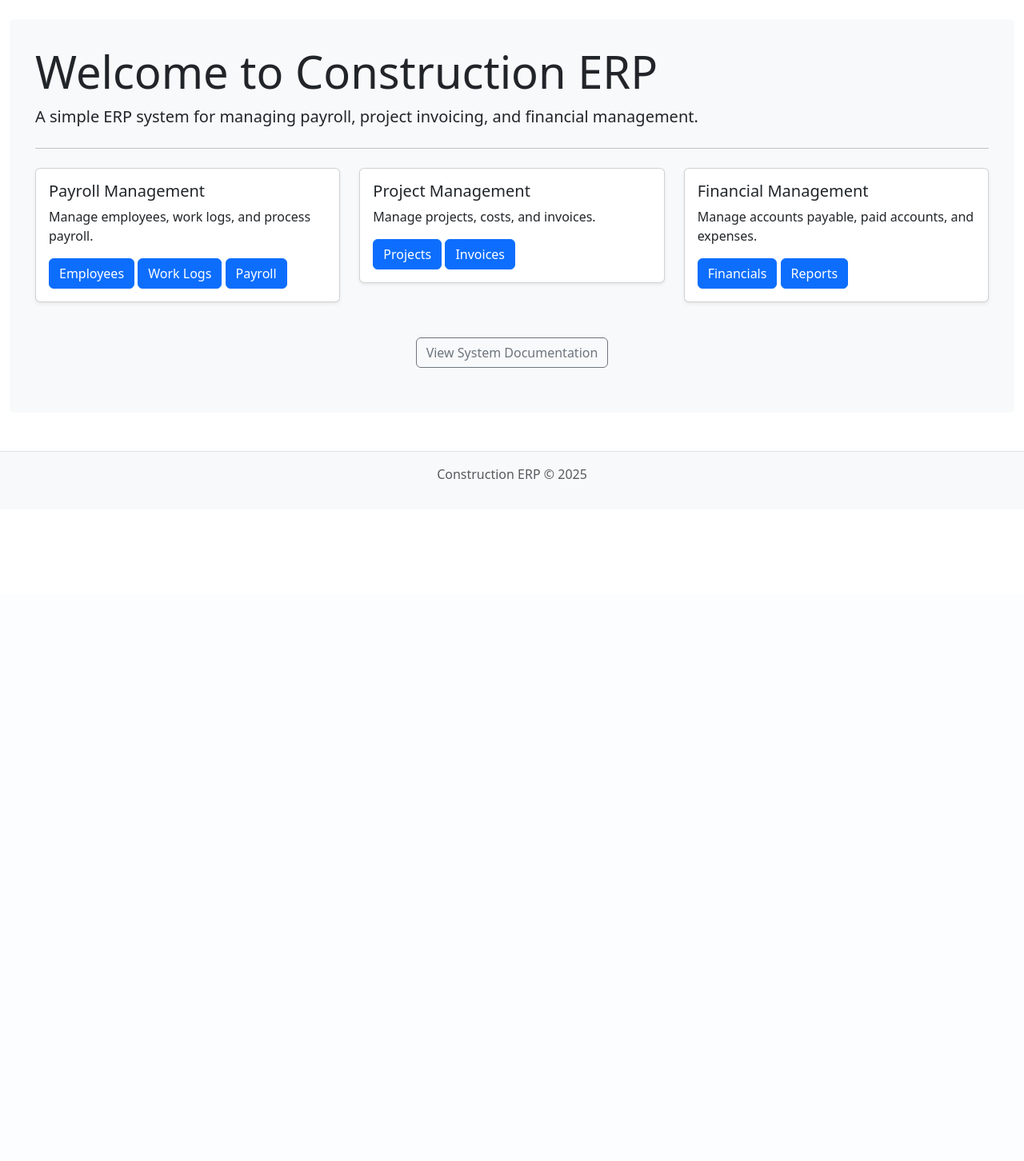
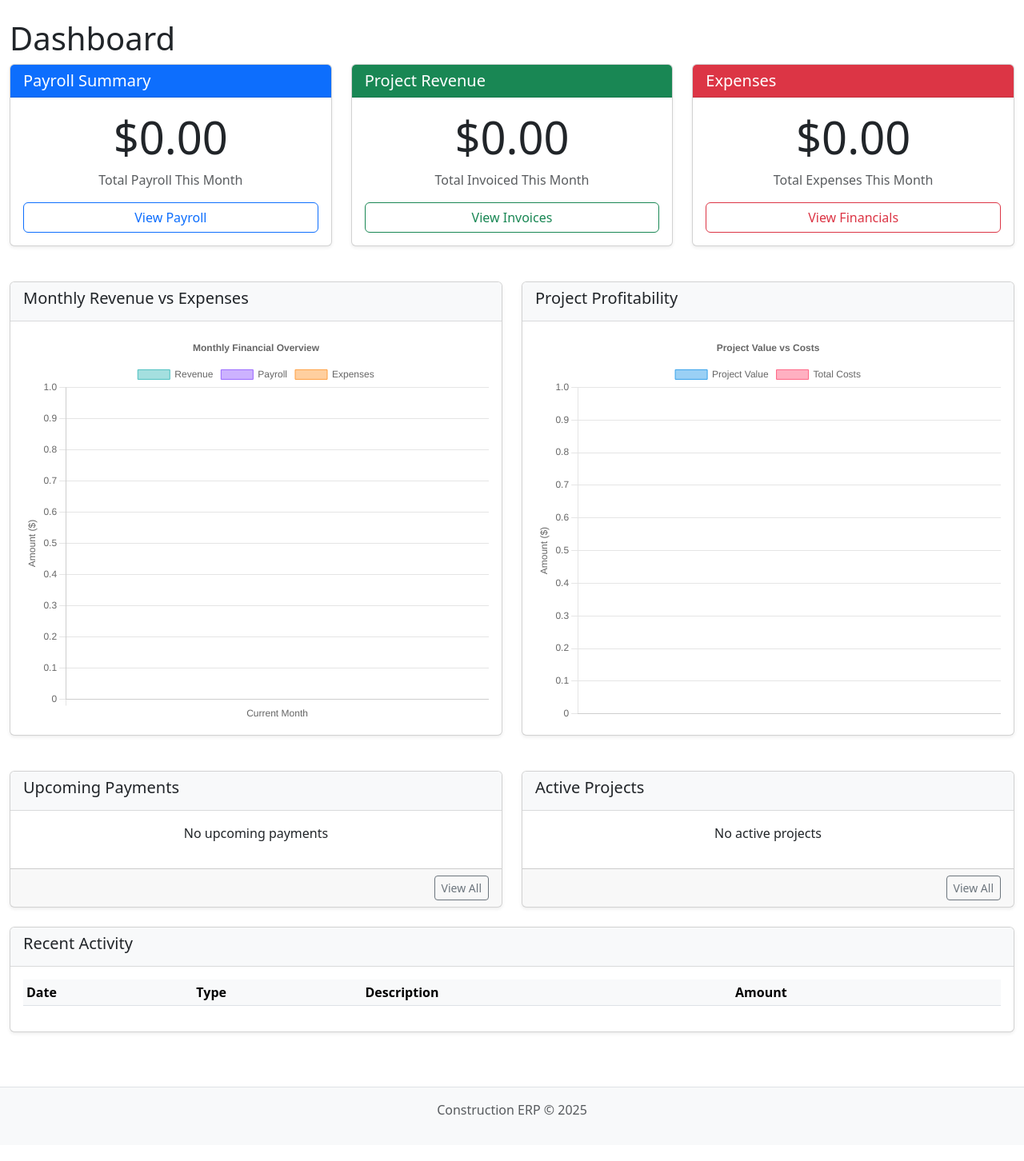
Before and after one commit to kingsmanrip/ERPinFull, a FastAPI app: page / in a window 1280 px wide. Shown: the part 56-1508 px from the top of the page at 80% size. Before the commit the page ends 655 px from the top, so only its background shows below. Run offline with FastAPI, Linux system fonts and the light colour scheme; lists and menus that the app fills with data are empty; some libraries are stand-ins or nearby versions.

Commit message:
Add interactive data visualization to dashboard with Chart.js

```diff
--- a/app.py
+++ b/app.py
@@ -74,9 +74,9 @@ async def root(request: Request, db: Session = Depends(get_db)):
         models.AccountsPayable.status == "pending"
     ).order_by(models.AccountsPayable.due_date).limit(5).all()
 
-    # Active projects
+    # Active projects (those with no end date or end date in the future)
     active_projects = db.query(models.Project).filter(
-        models.Project.end_date == None
+        (models.Project.end_date == None) | (models.Project.end_date >= today)
     ).order_by(models.Project.start_date.desc()).limit(5).all()
 
     # Recent activity (combine payments, invoices, expenses, paid accounts)
--- a/templates/base.html
+++ b/templates/base.html
@@ -8,6 +8,8 @@
     <link href="https://cdn.jsdelivr.net/npm/bootstrap@5.3.0-alpha1/dist/css/bootstrap.min.css" rel="stylesheet">
     <!-- Custom CSS -->
     <link href="{{ url_for('static', path='/css/style.css') }}" rel="stylesheet">
+    <!-- Chart.js -->
+    <script src="https://cdn.jsdelivr.net/npm/chart.js@3.7.1/dist/chart.min.js"></script>
 </head>
 <body>
     <nav class="navbar navbar-expand-lg navbar-dark bg-primary">
@@ -48,51 +50,7 @@
     </nav>
 
     <div class="container mt-4">
-        {% if active_page == 'home' %}
-            <div class="jumbotron">
-                <h1 class="display-4">Welcome to Construction ERP</h1>
-                <p class="lead">A simple ERP system for managing payroll, project invoicing, and financial management.</p>
-                <hr class="my-4">
-                <div class="row">
-                    <div class="col-md-4 mb-4">
-                        <div class="card">
-                            <div class="card-body">
-                                <h5 class="card-title">Payroll Management</h5>
-                                <p class="card-text">Manage employees, work logs, and process payroll.</p>
-                                <a href="/employees" class="btn btn-primary">Employees</a>
-                                <a href="/worklogs" class="btn btn-primary">Work Logs</a>
-                                <a href="/payroll" class="btn btn-primary">Payroll</a>
-                            </div>
-                        </div>
-                    </div>
-                    <div class="col-md-4 mb-4">
-                        <div class="card">
-                            <div class="card-body">
-                                <h5 class="card-title">Project Management</h5>
-                                <p class="card-text">Manage projects, costs, and invoices.</p>
-                                <a href="/projects" class="btn btn-primary">Projects</a>
-                                <a href="/invoices" class="btn btn-primary">Invoices</a>
-                            </div>
-                        </div>
-                    </div>
-                    <div class="col-md-4 mb-4">
-                        <div class="card">
-                            <div class="card-body">
-                                <h5 class="card-title">Financial Management</h5>
-                                <p class="card-text">Manage accounts payable, paid accounts, and expenses.</p>
-                                <a href="/financials" class="btn btn-primary">Financials</a>
-                                <a href="/reports" class="btn btn-primary">Reports</a>
-                            </div>
-                        </div>
-                    </div>
-                    <div class="col-md-12 mb-4 text-center">
-                        <a href="/documentation" class="btn btn-outline-secondary">View System Documentation</a>
-                    </div>
-                </div>
-            </div>
-        {% else %}
-            {% block content %}{% endblock %}
-        {% endif %}
+        {% block content %}{% endblock %}
     </div>
 
     <footer class="mt-5 py-3 bg-light text-center">
@@ -105,5 +63,7 @@
     <script src="https://cdn.jsdelivr.net/npm/bootstrap@5.3.0-alpha1/dist/js/bootstrap.bundle.min.js"></script>
     <!-- Custom JS -->
     <script src="{{ url_for('static', path='/js/script.js') }}"></script>
+
+    {% block scripts %}{% endblock %}
 </body>
 </html>
--- a/templates/dashboard.html
+++ b/templates/dashboard.html
@@ -43,6 +43,29 @@
                 <div class="d-grid gap-2">
                     <a href="/financials" class="btn btn-outline-danger">View Financials</a>
                 </div>
+            </div>
+        </div>
+    </div>
+</div>
+
+<div class="row mb-4">
+    <div class="col-md-6">
+        <div class="card">
+            <div class="card-header">
+                <h5 class="card-title">Monthly Revenue vs Expenses</h5>
+            </div>
+            <div class="card-body">
+                <canvas id="revenueExpenseChart" height="250"></canvas>
+            </div>
+        </div>
+    </div>
+    <div class="col-md-6">
+        <div class="card">
+            <div class="card-header">
+                <h5 class="card-title">Project Profitability</h5>
+            </div>
+            <div class="card-body">
+                <canvas id="projectProfitChart" height="250"></canvas>
             </div>
         </div>
     </div>
@@ -169,3 +192,93 @@
     </div>
 </div>
 {% endblock %}
+
+{% block scripts %}
+<script>
+// Project Profitability Chart
+const projectProfitCtx = document.getElementById('projectProfitChart').getContext('2d');
+new Chart(projectProfitCtx, {
+    type: 'bar',
+    data: {
+        labels: [{% for project in active_projects %}'{{ project.name }}',{% endfor %}],
+        datasets: [{
+            label: 'Project Value',
+            data: [{% for project in active_projects %}{{ project.value }},{% endfor %}],
+            backgroundColor: 'rgba(54, 162, 235, 0.5)',
+            borderColor: 'rgba(54, 162, 235, 1)',
+            borderWidth: 1
+        }, {
+            label: 'Total Costs',
+            data: [{% for project in active_projects %}{{ project.total_costs }},{% endfor %}],
+            backgroundColor: 'rgba(255, 99, 132, 0.5)',
+            borderColor: 'rgba(255, 99, 132, 1)',
+            borderWidth: 1
+        }]
+    },
+    options: {
+        responsive: true,
+        scales: {
+            y: {
+                beginAtZero: true,
+                title: {
+                    display: true,
+                    text: 'Amount ($)'
+                }
+            }
+        },
+        plugins: {
+            title: {
+                display: true,
+                text: 'Project Value vs Costs'
+            }
+        }
+    }
+});
+
+// Revenue vs Expenses Chart
+const revenueExpenseCtx = document.getElementById('revenueExpenseChart').getContext('2d');
+new Chart(revenueExpenseCtx, {
+    type: 'bar',
+    data: {
+        labels: ['Current Month'],
+        datasets: [{
+            label: 'Revenue',
+            data: [{{ invoice_total }}],
+            backgroundColor: 'rgba(75, 192, 192, 0.5)',
+            borderColor: 'rgba(75, 192, 192, 1)',
+            borderWidth: 1
+        }, {
+            label: 'Payroll',
+            data: [{{ payroll_total }}],
+            backgroundColor: 'rgba(153, 102, 255, 0.5)',
+            borderColor: 'rgba(153, 102, 255, 1)',
+            borderWidth: 1
+        }, {
+            label: 'Expenses',
+            data: [{{ expense_total }}],
+            backgroundColor: 'rgba(255, 159, 64, 0.5)',
+            borderColor: 'rgba(255, 159, 64, 1)',
+            borderWidth: 1
+        }]
+    },
+    options: {
+        responsive: true,
+        scales: {
+            y: {
+                beginAtZero: true,
+                title: {
+                    display: true,
+                    text: 'Amount ($)'
+                }
+            }
+        },
+        plugins: {
+            title: {
+                display: true,
+                text: 'Monthly Financial Overview'
+            }
+        }
+    }
+});
+</script>
+{% endblock %}
```
Also changed, not shown: PLAN.md (+8 -5 lines), SUMMARY.md (+3 -2 lines), VISUALIZATION.md (added, +80 -0 lines), README.md.
